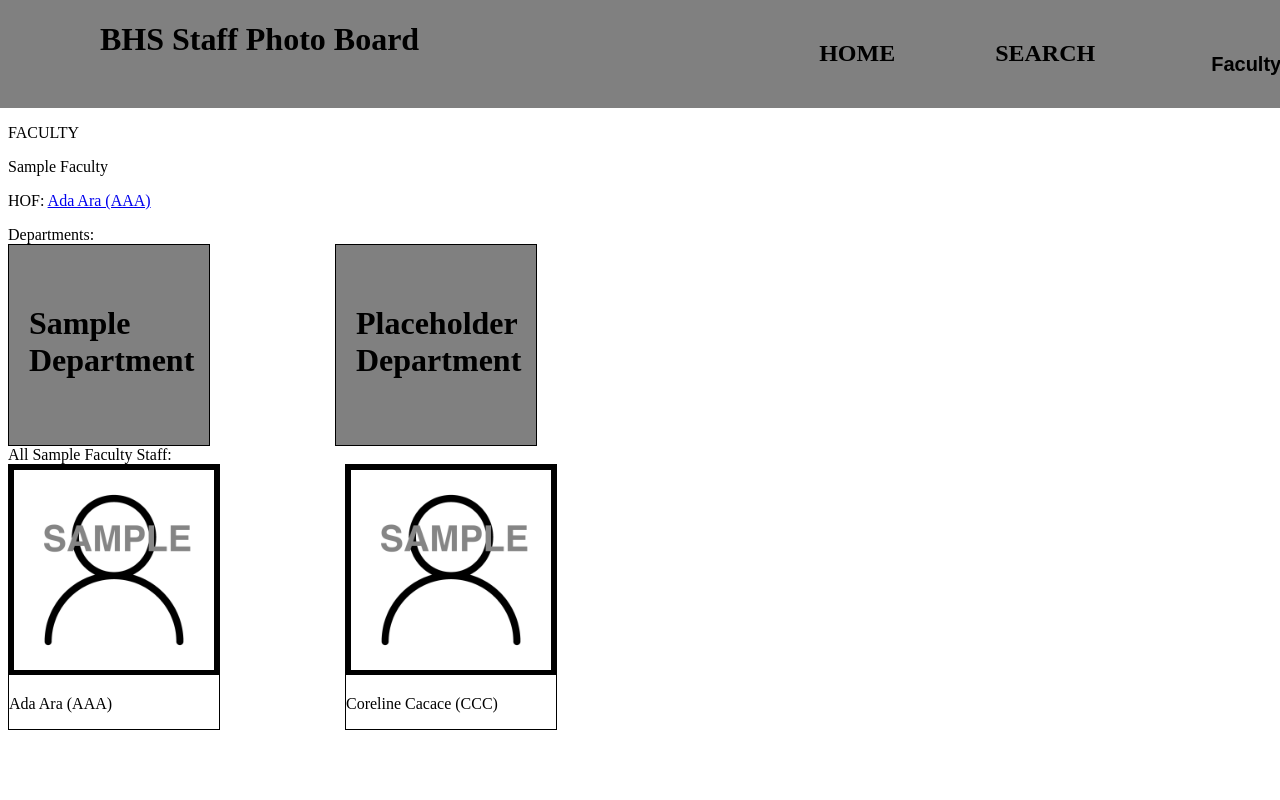
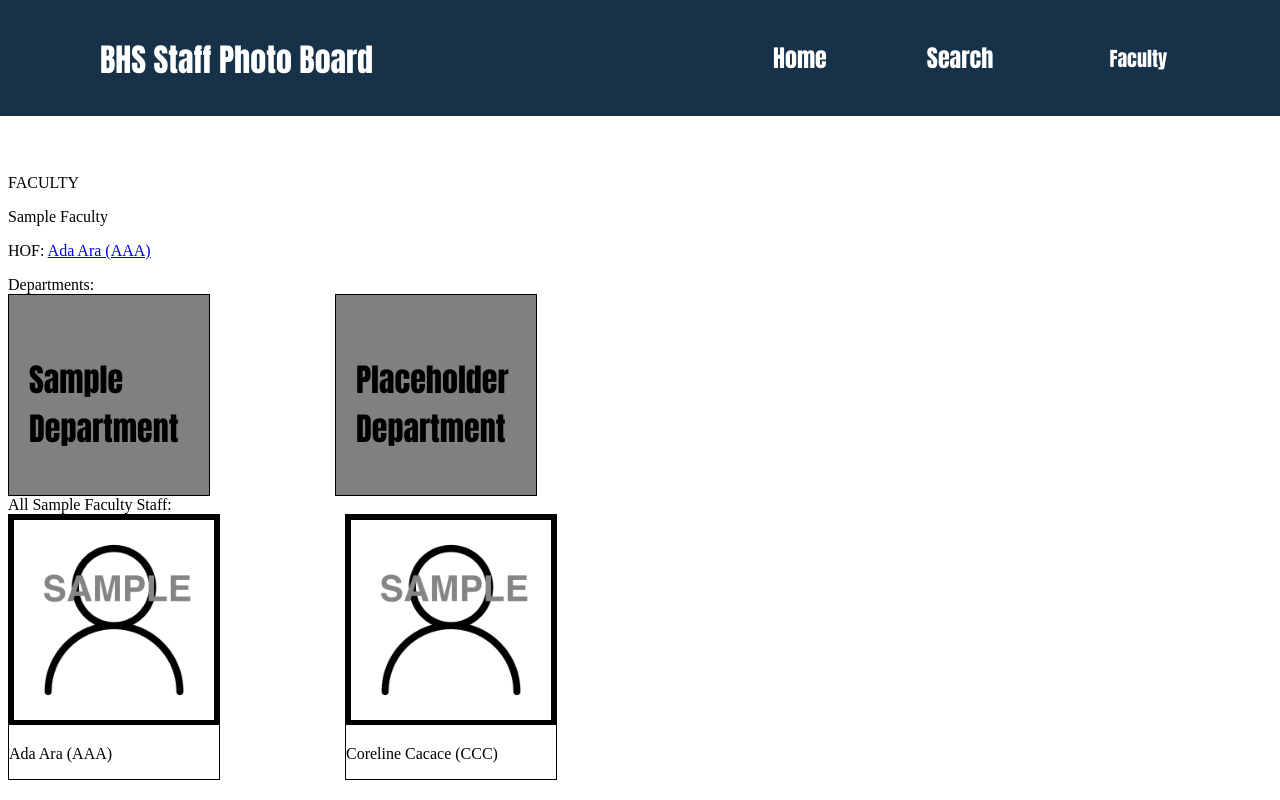
Before and after one commit to IsaacYao20036/DT_photoboard, a Flask app: page /faculty/1 in a window 1280 px wide. Run offline with Flask 3, Linux system fonts and the light colour scheme; data comes from the database, SQL or seed files in the repository.

Commit message:
styling header

```diff
--- a/app/static/css/style.css
+++ b/app/static/css/style.css
@@ -6,8 +6,9 @@
 
 /* Dropdown Button */
 .dropbtn {
-    background-color: grey;
-    color: black;
+    background-color: #173248;
+    color: white;
+    /* font-family: Impact, Haettenschweiler, 'Arial Narrow Bold', sans-serif; */
     padding: 16px;
     border: none;
     cursor: pointer;
@@ -82,18 +83,19 @@ img {
 header {
     position: fixed;
     z-index: 1;
-    /* height: auto; */
     width: 110%;
     margin-top: -8px;
     margin-left: -8px;
     padding-left: 100px;
-    background-color: grey;
+    background-color: #173248;
 }
 
 a h1{
     display: inline;
     float: left;
-    color: black;
+    margin-top: 35px;
+    font-family: Impact, Haettenschweiler, 'Arial Narrow Bold', sans-serif;
+    color: white;
 }
 
 
@@ -111,20 +113,28 @@ nav {
 nav > a {
     float: inline-start;
     margin-right: 100px;
-    color: black;
+    font-family: Impact, Haettenschweiler, 'Arial Narrow Bold', sans-serif;
+    color: white;
     text-decoration: none;
+}
+
+nav > .dropdown {
+    bottom: 10px;
 }
 
 nav > .dropdown > .dropbtn {
     padding: 0px;
+    font-family: Impact, Haettenschweiler, 'Arial Narrow Bold', sans-serif;
+    color: white;
 }
+
 
 /* **** */
 /* MAIN */
 /* **** */
 
 main {
-    padding-top: 100px;
+    padding-top: 150px;
 }
 
 
--- a/app/templates/nav.html
+++ b/app/templates/nav.html
@@ -1,8 +1,8 @@
 <a href="/">
-    <h2>HOME</h2>
+    <h2>Home</h2>
 </a>
 <a href="/search">
-    <h2>SEARCH</h2>
+    <h2>Search</h2>
 </a>
 <!-- Dropdown code from W3Schools: https://www.w3schools.com/howto/howto_js_dropdown.asp -->
 <div class="dropdown">
```
